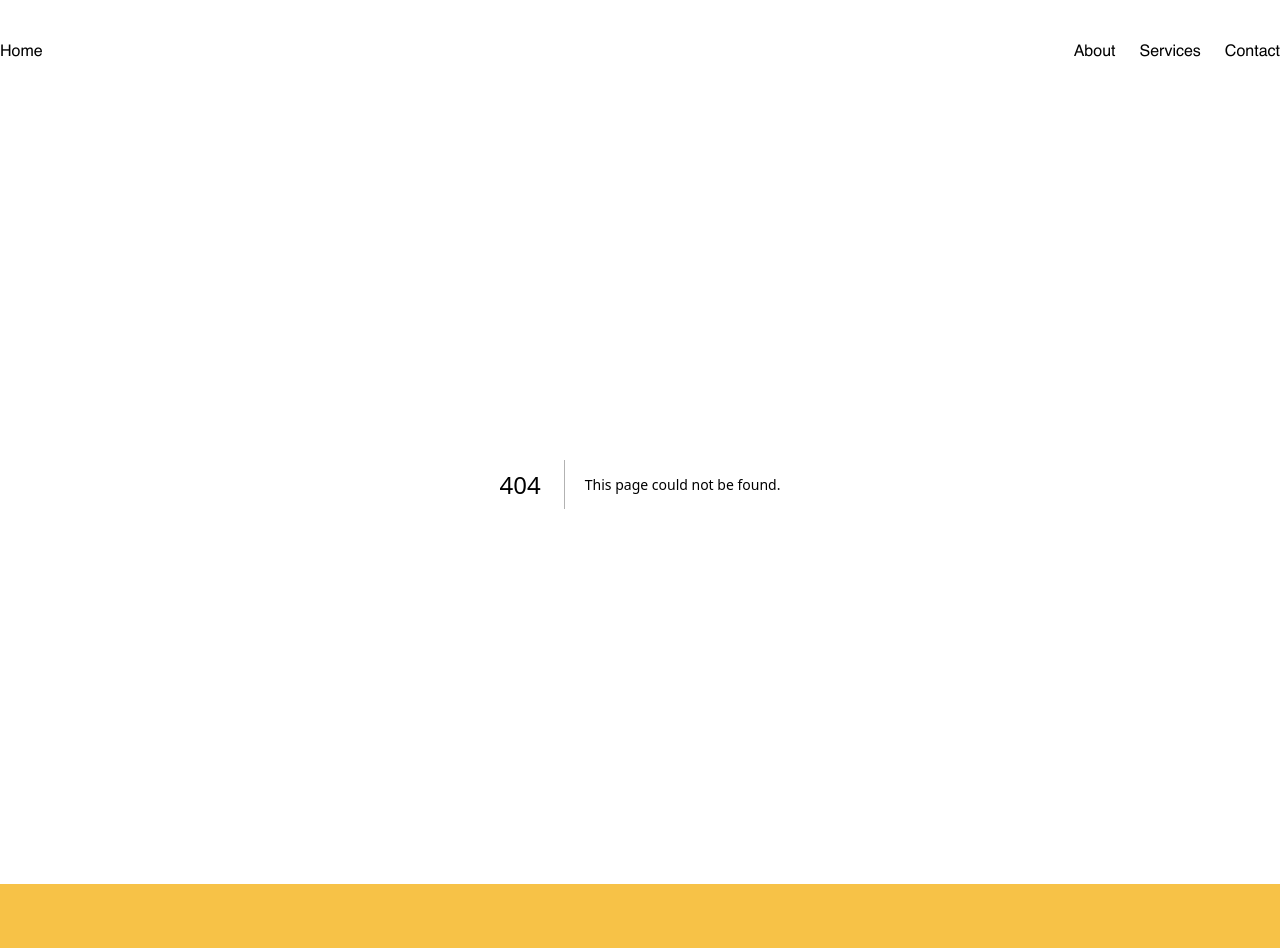
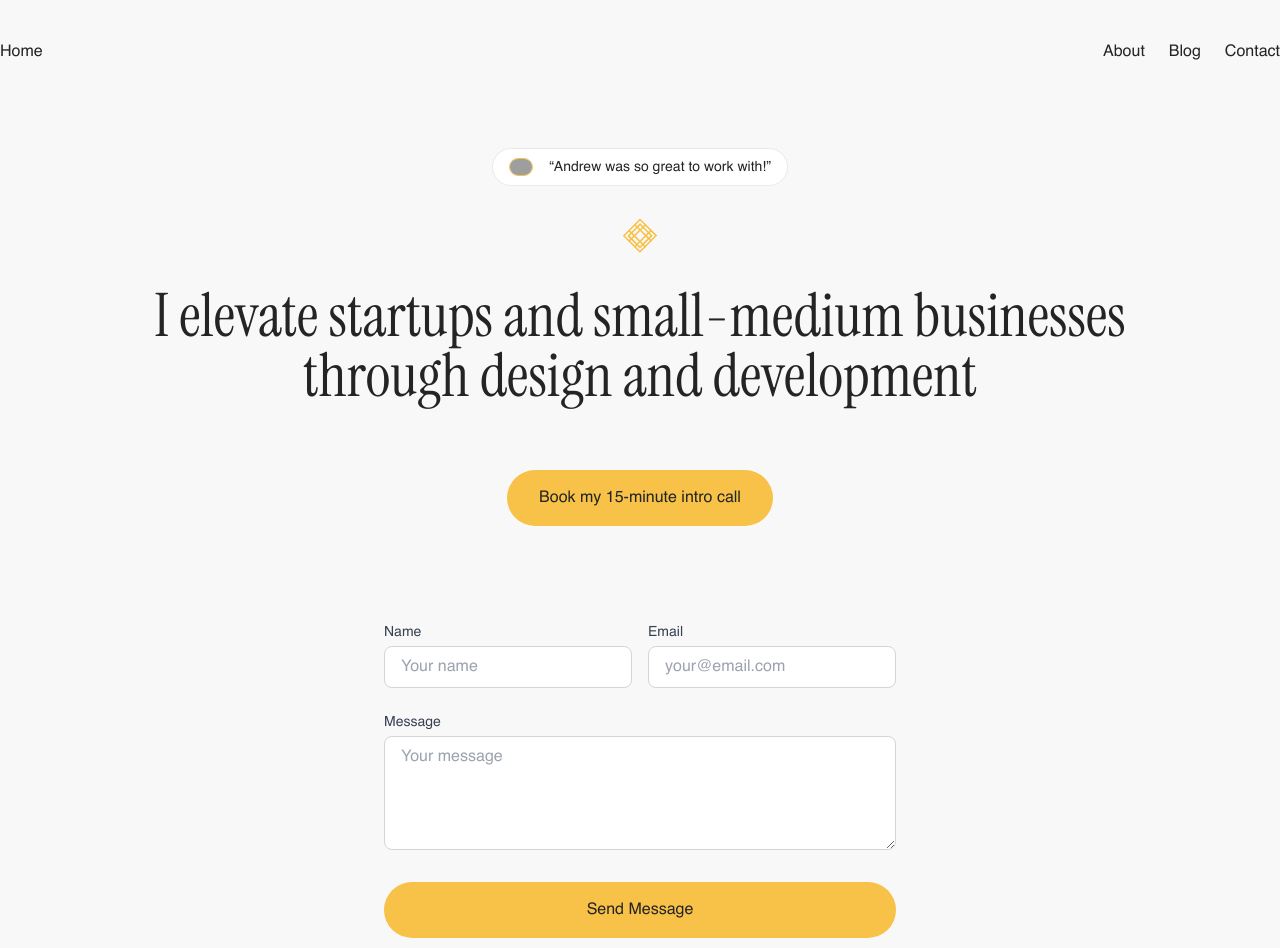
Before and after one commit to asvirts/virts-creative, a Next.js app: page /pages/contact in a window 1280 px wide. Before the commit this address had no page. Shown: the top 948 px of the page. Built offline with nearby package versions, Linux system fonts and the light colour scheme; grey boxes are pictures that could not be loaded.

Commit message:
Update Navbar links and structure: Changed 'About', 'Services', and 'Contact' links to 'About', 'Blog', and 'Contact' with updated paths for better navigation consistency.

```diff
--- a/app/components/Navbar.tsx
+++ b/app/components/Navbar.tsx
@@ -7,9 +7,9 @@ export default function Navbar() {
       <nav className="mx-auto flex justify-between items-center py-5">
         <Link href="/">Home</Link>
         <div className="flex items-center gap-6">
-          <Link href="/about">About</Link>
-          <Link href="/services">Services</Link>
-          <Link href="/contact">Contact</Link>
+          <Link href="/pages/about">About</Link>
+          <Link href="#">Blog</Link>
+          <Link href="/pages/contact">Contact</Link>
         </div>
       </nav>
     </div>
--- /dev/null
+++ b/app/pages/about/page.tsx
@@ -0,0 +1,55 @@
+import { Instrument_Serif } from "next/font/google"
+import Link from "next/link"
+import Image from "next/image"
+const instrumentSerif = Instrument_Serif({
+  subsets: ["latin"],
+  display: "swap",
+  weight: "400",
+  preload: true
+})
+
+export default function About() {
+  return (
+    <div className="flex flex-col items-center justify-center py-16 gap-8">
+      <div className="flex items-center justify-center gap-4 bg-white border border-border rounded-full px-4 py-2">
+        <Image
+          src="https://67wvo3jvf7.ufs.sh/f/31uuUYnOr3SZ0iN8cYWeli5WA4cU1kKJZaDVESHtuF3mr0BY"
+          alt="Reviewer"
+          className="rounded-full border border-yellow-500"
+          width={24}
+          height={24}
+        />
+        <p className="text-sm">“Andrew was so great to work with!”</p>
+      </div>
+      <Image
+        src="/virts-logo.svg"
+        alt="Virts Creative Logo"
+        width={36}
+        height={36}
+      />
+      <h1
+        className={`text-4xl lg:text-6xl  mx-auto max-w-5xl font-bold text-center ${instrumentSerif.className}`}
+      >
+        I elevate startups and small-medium businesses through design and
+        development
+      </h1>
+      <Link
+        href="/contact"
+        className="mt-8 mx-auto px-8 py-4 bg-yellow-500 text-text-dark rounded-full hover:opacity-90 transition-all"
+      >
+        Book my 15-minute intro call
+      </Link>
+      <div className="pt-16">
+        <Link href="https://x.com/asvirts" target="_blank">
+          <Image
+            src="https://67wvo3jvf7.ufs.sh/f/31uuUYnOr3SZwLHHZO9OdtSjfYIKaRLX3B9CEmFnhJgHNvMP"
+            alt="Talent Hub Mock Up"
+            className="w-full"
+            width={1440}
+            height={832}
+          />
+        </Link>
+      </div>
+    </div>
+  )
+}
--- /dev/null
+++ b/app/pages/contact/page.tsx
@@ -0,0 +1,106 @@
+import { Instrument_Serif } from "next/font/google"
+import Link from "next/link"
+import Image from "next/image"
+const instrumentSerif = Instrument_Serif({
+  subsets: ["latin"],
+  display: "swap",
+  weight: "400",
+  preload: true
+})
+
+export default function Contact() {
+  return (
+    <div className="flex flex-col items-center justify-center py-16 gap-8">
+      <div className="flex items-center justify-center gap-4 bg-white border border-border rounded-full px-4 py-2">
+        <Image
+          src="https://67wvo3jvf7.ufs.sh/f/31uuUYnOr3SZ0iN8cYWeli5WA4cU1kKJZaDVESHtuF3mr0BY"
+          alt="Reviewer"
+          className="rounded-full border border-yellow-500"
+          width={24}
+          height={24}
+        />
+        <p className="text-sm">“Andrew was so great to work with!”</p>
+      </div>
+      <Image
+        src="/virts-logo.svg"
+        alt="Virts Creative Logo"
+        width={36}
+        height={36}
+      />
+      <h1
+        className={`text-4xl lg:text-6xl  mx-auto max-w-5xl font-bold text-center ${instrumentSerif.className}`}
+      >
+        I elevate startups and small-medium businesses through design and
+        development
+      </h1>
+      <Link
+        href="/contact"
+        className="mt-8 mx-auto px-8 py-4 bg-yellow-500 text-text-dark rounded-full hover:opacity-90 transition-all"
+      >
+        Book my 15-minute intro call
+      </Link>
+      <div className="pt-16">
+        <form className="w-full max-w-lg mx-auto space-y-6">
+          <div className="flex gap-4">
+            <div>
+              <label
+                htmlFor="name"
+                className="block text-sm font-medium text-gray-700 mb-1"
+              >
+                Name
+              </label>
+              <input
+                type="text"
+                id="name"
+                name="name"
+                className="w-full px-4 py-2 border border-gray-300 rounded-lg focus:ring-2 focus:ring-yellow-500 focus:border-transparent"
+                placeholder="Your name"
+                required
+              />
+            </div>
+            <div>
+              <label
+                htmlFor="email"
+                className="block text-sm font-medium text-gray-700 mb-1"
+              >
+                Email
+              </label>
+              <input
+                type="email"
+                id="email"
+                name="email"
+                className="w-full px-4 py-2 border border-gray-300 rounded-lg focus:ring-2 focus:ring-yellow-500 focus:border-transparent"
+                placeholder="your@email.com"
+                required
+              />
+            </div>
+          </div>
+
+          <div>
+            <label
+              htmlFor="message"
+              className="block text-sm font-medium text-gray-700 mb-1"
+            >
+              Message
+            </label>
+            <textarea
+              id="message"
+              name="message"
+              rows={4}
+              className="w-full px-4 py-2 border border-gray-300 rounded-lg focus:ring-2 focus:ring-yellow-500 focus:border-transparent"
+              placeholder="Your message"
+              required
+            ></textarea>
+          </div>
+
+          <button
+            type="submit"
+            className="w-full px-8 py-4 bg-yellow-500 text-text-dark rounded-full hover:opacity-90 transition-all font-medium"
+          >
+            Send Message
+          </button>
+        </form>
+      </div>
+    </div>
+  )
+}
```
